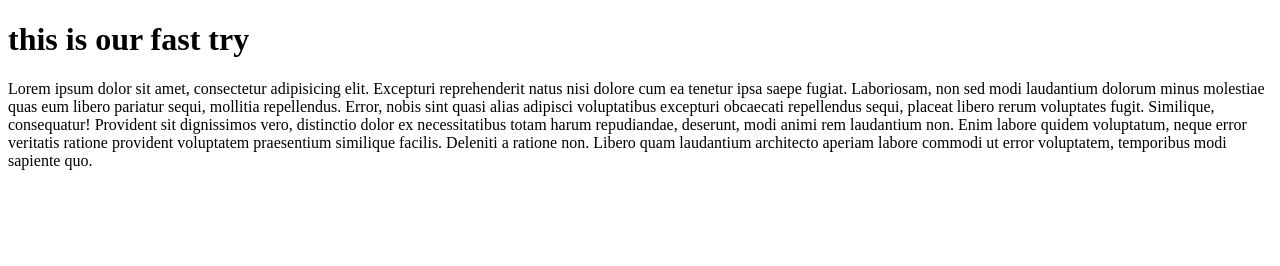
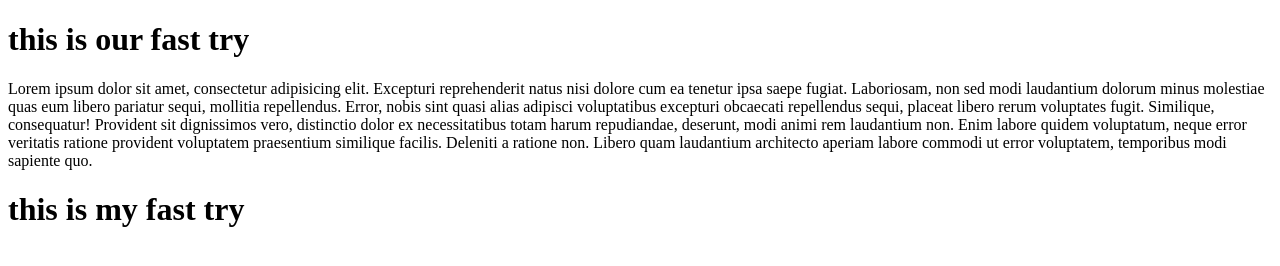
Before and after one commit to sakhawat000/menubar, a plain HTML site: page index.html in a window 1280 px wide. Drawn offline with Linux system fonts and the light colour scheme.

Commit message:
Update index.html

```diff
--- a/index.html
+++ b/index.html
@@ -8,5 +8,6 @@
 <body>
     <h1> this is our fast try </h1>
     <p>Lorem ipsum dolor sit amet, consectetur adipisicing elit. Excepturi reprehenderit natus nisi dolore cum ea tenetur ipsa saepe fugiat. Laboriosam, non sed modi laudantium dolorum minus molestiae quas eum libero pariatur sequi, mollitia repellendus. Error, nobis sint quasi alias adipisci voluptatibus excepturi obcaecati repellendus sequi, placeat libero rerum voluptates fugit. Similique, consequatur! Provident sit dignissimos vero, distinctio dolor ex necessitatibus totam harum repudiandae, deserunt, modi animi rem laudantium non. Enim labore quidem voluptatum, neque error veritatis ratione provident voluptatem praesentium similique facilis. Deleniti a ratione non. Libero quam laudantium architecto aperiam labore commodi ut error voluptatem, temporibus modi sapiente quo.</p>
+    <h1> this is my fast try </h1>
 </body>
 </html>
```
